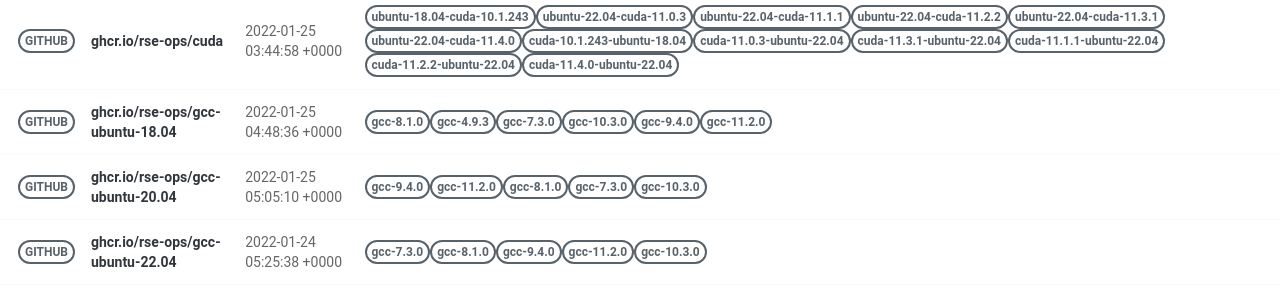
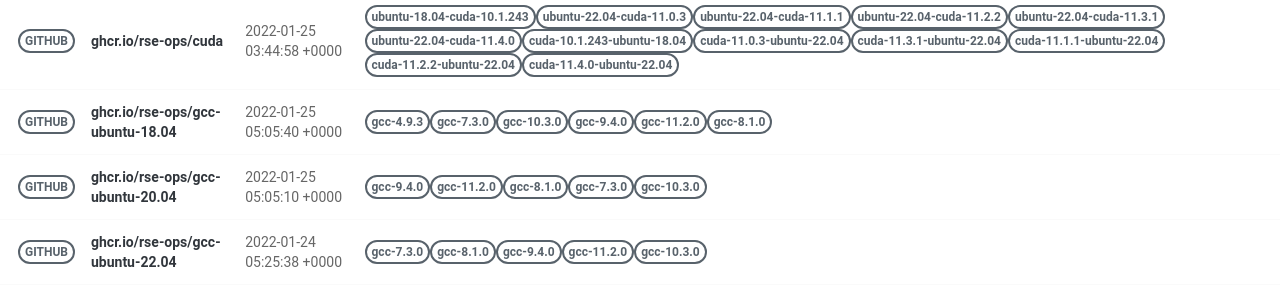
Before and after one commit to rse-ops/docker-images, a Jekyll site: the page built from pages/index.md, in a window 1280 px wide. Shown: the part 502-801 px from the top of the page. Built offline with Jekyll 4.4.1, drawn with Linux system fonts in a browser that asks for light colours; nearby versions of some CDN libraries.

Commit message:
Automated push to update library 2022-01-25

```diff
--- a/_library/ghcr.io-rse-ops-gcc-ubuntu-18.04.md
+++ b/_library/ghcr.io-rse-ops-gcc-ubuntu-18.04.md
@@ -1,14 +1,11 @@
 ---
 layout: container
 name: ghcr.io/rse-ops/gcc-ubuntu-18.04
-updated_at: 2022-01-25 04:48:36.853474
+updated_at: 2022-01-25 05:05:40.217498
 
 
 container_url: https://github.com/orgs/rse-ops/packages/container/package/gcc-ubuntu-18.04
 versions:
- - tag: gcc-8.1.0
-   dockerfile: https://github.com/rse-ops/docker-images/blob/main/ubuntu/gcc/Dockerfile
-   manifest: https://crane.ggcr.dev/manifest/ghcr.io/rse-ops/gcc-ubuntu-18.04:gcc-8.1.0
  - tag: gcc-4.9.3
    dockerfile: https://github.com/rse-ops/docker-images/blob/main/ubuntu/gcc/Dockerfile
    manifest: https://crane.ggcr.dev/manifest/ghcr.io/rse-ops/gcc-ubuntu-18.04:gcc-4.9.3
```
Also changed, not shown: other parts of _library/ghcr.io-rse-ops-gcc-ubuntu-18.04.md (+3 -0 lines).
